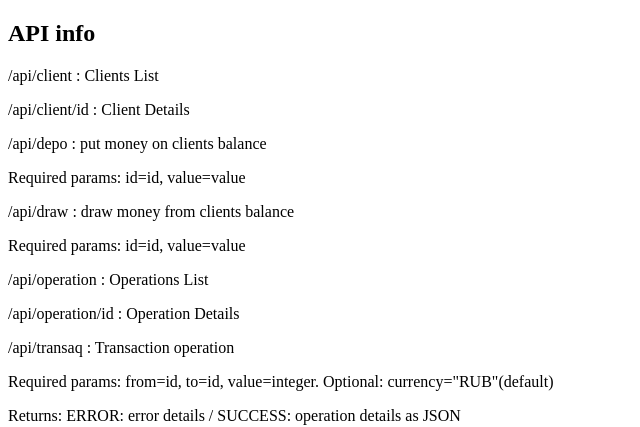
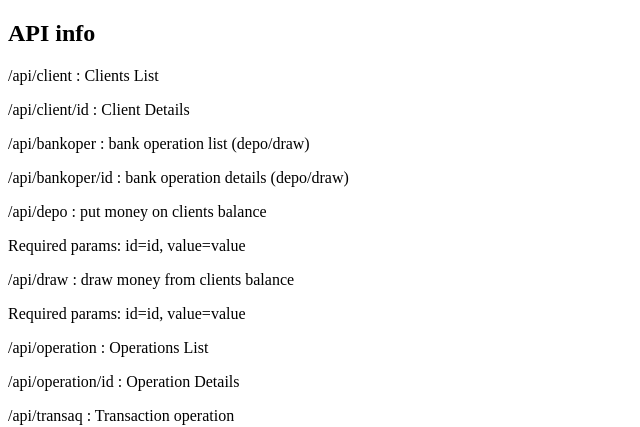
Before and after one commit to amineral/AvitoTest, a Django app: template avito_test/avito_app/templates/avito_app/help.html in a window 1280 px wide. Shown: the top 427 px of the page, without its empty margins (0-640 px from the left). Run offline with Django 3.2, Linux system fonts and the light colour scheme; the template is opened without the code that fills it, so the values that code supplies are empty.

Commit message:
readme and help_page updated

```diff
--- a/avito_test/avito_app/templates/avito_app/help.html
+++ b/avito_test/avito_app/templates/avito_app/help.html
@@ -7,6 +7,8 @@
         <h2>API info</h2>
         <p>/api/client : Clients List</p>
         <p>/api/client/id : Client Details</p>
+        <p>/api/bankoper : bank operation list (depo/draw)</p>
+        <p>/api/bankoper/id : bank operation details (depo/draw)</p>
         <p>/api/depo : put money on clients balance
             <p>Required params: id=id, value=value</p>
         </p>
```
Also changed, not shown: README.md.
